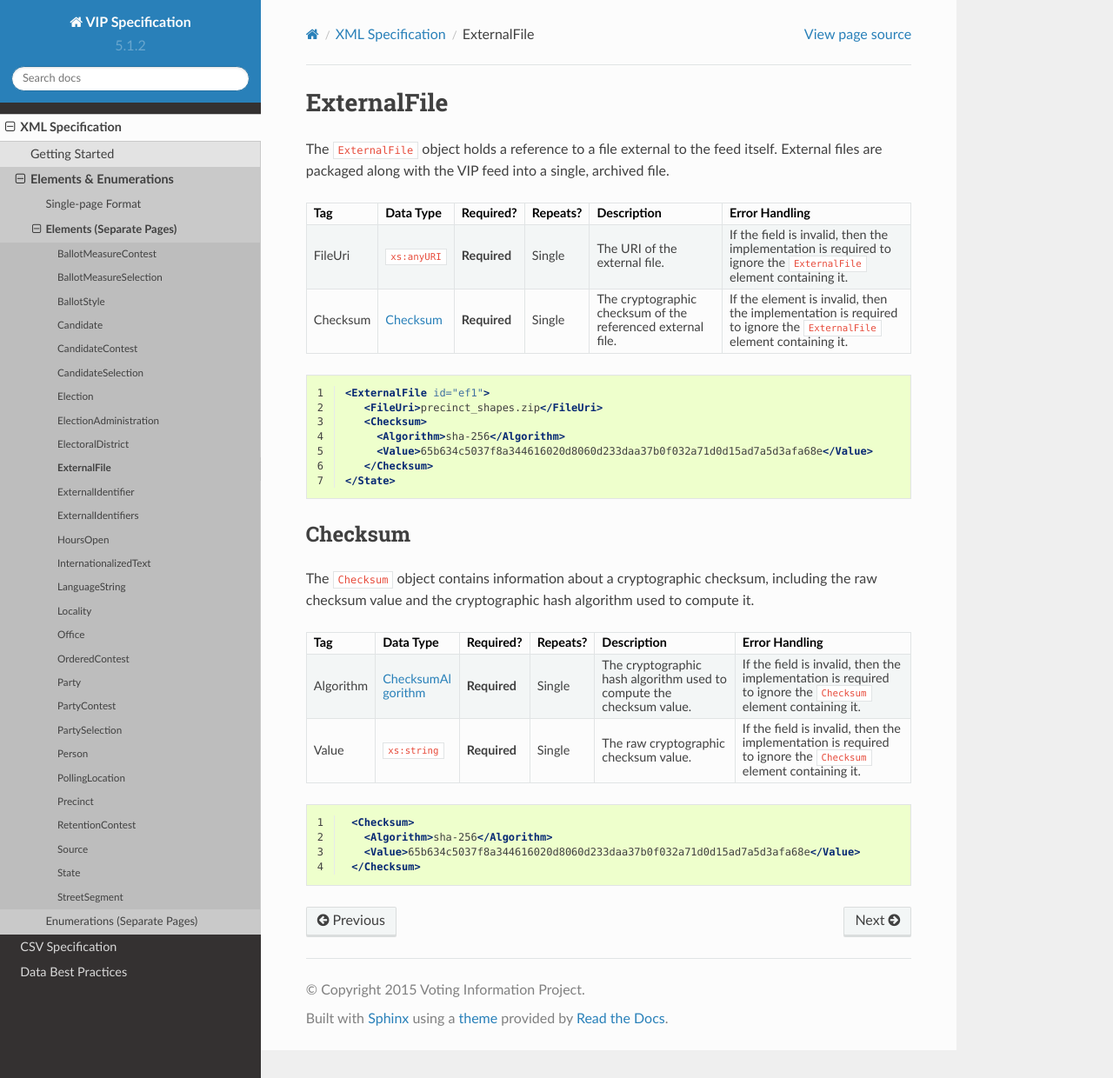
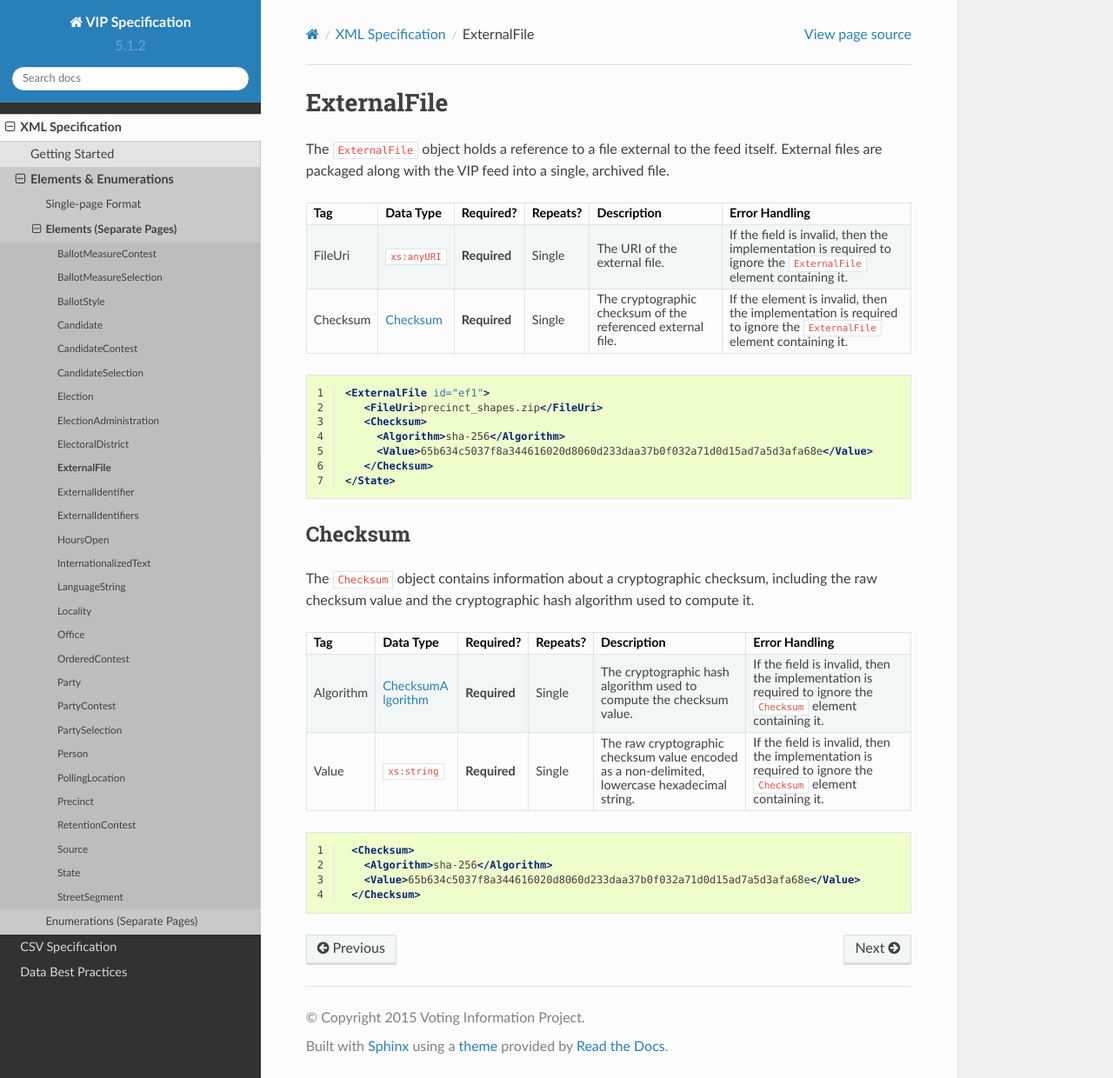
Before and after one commit to votinginfoproject/vip-specification, a Sphinx documentation site: the page built from docs/built_rst/xml/elements/external_file.rst, in a window 1280 px wide and 1240 px high. Shown: the whole window at 87% size. Built offline with Sphinx 7.4.7 and the Read the Docs theme 2.0.0, drawn with Linux system fonts in a browser that asks for light colours.

Commit message:
remaining RST update for checksum.value

```diff
--- a/docs/built_rst/xml/elements/external_file.rst
+++ b/docs/built_rst/xml/elements/external_file.rst
@@ -47,9 +47,9 @@ the raw checksum value and the cryptographic hash algorithm used to compute it.
 |              |                                     |              |              | compute the checksum value.              | implementation is required to ignore the |
 |              |                                     |              |              |                                          | ``Checksum`` element containing it.      |
 +--------------+-------------------------------------+--------------+--------------+------------------------------------------+------------------------------------------+
-| Value        | ``xs:string``                       | **Required** | Single       | The raw cryptographic checksum value.    | If the field is invalid, then the        |
-|              |                                     |              |              |                                          | implementation is required to ignore the |
-|              |                                     |              |              |                                          | ``Checksum`` element containing it.      |
+| Value        | ``xs:string``                       | **Required** | Single       | The raw cryptographic checksum value     | If the field is invalid, then the        |
+|              |                                     |              |              | encoded as a non-delimited, lowercase    | implementation is required to ignore the |
+|              |                                     |              |              | hexadecimal string.                      | ``Checksum`` element containing it.      |
 +--------------+-------------------------------------+--------------+--------------+------------------------------------------+------------------------------------------+
 
 .. code-block:: xml
```
